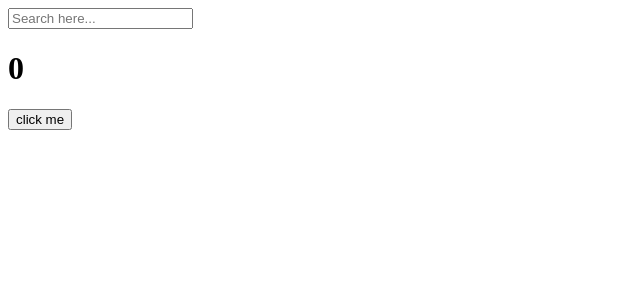
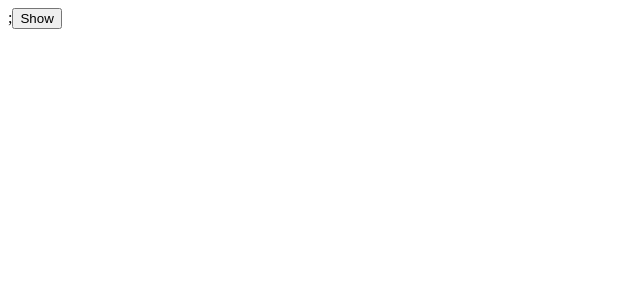
Before and after one commit to yeahzzii/CodeDevelop, a React (Create React App) app in the folder yyj/: page / in a window 1280 px wide. Shown: the top 300 px of the page, without its empty margins (0-640 px from the left). Built offline with nearby package versions, Linux system fonts and the light colour scheme.

Commit message:
chapter6 finish

```diff
--- a/yyj/src/App.js
+++ b/yyj/src/App.js
@@ -1,32 +1,25 @@
 import { useState, useEffect } from "react";
 
+function Hello() {
+
+  useEffect(function() {
+    console.log("hi");
+    return function() {
+      console.log("bye");
+    }
+  }, []);
+  return <h1>Hello</h1>;
+}
+
 function App() {
-  const [counter, setValue] = useState(0);
-  const [keyword, setKeyword] = useState("");
-  const onClick = () => setValue((prev) => prev +1);
-  const onChange = (event) => setKeyword(event.target.value);
-  useEffect(() => {
-    console.log("I run only once");
-  }, []);
-  useEffect(() => {
-    if(keyword !== "" && keyword.length > 5) { // 키워드가 비어있을 땐 실행하지 않음
-      console.log("I run when 'keyword' changes");
-    }
-  }, [keyword]); // 키워드가 변화할 때 실행할 것임
-  useEffect(() => {
-    console.log("I run when 'counter' changes");
-  }, [counter]);
-  useEffect(() => {
-    console.log("I run when keyword & counter change");
-  }, [keyword, counter]);
-
-  return (
-    <div>
-      <input value={keyword} onChange={onChange} type="text" placeholder="Search here..." />
-      <h1>{counter}</h1>
-      <button onClick={onClick}>click me</button>
-    </div>
-  );
+    const [showing, setShowing] = useState(false);
+    const onClick = () => setShowing((prev) => !prev);
+    return (
+      <div>
+        {showing ? <Hello /> : null};
+        <button onClick={onClick}>{showing ? "Hide" : "Show"}</button>
+      </div>
+    )
 }
 
 export default App;
```
